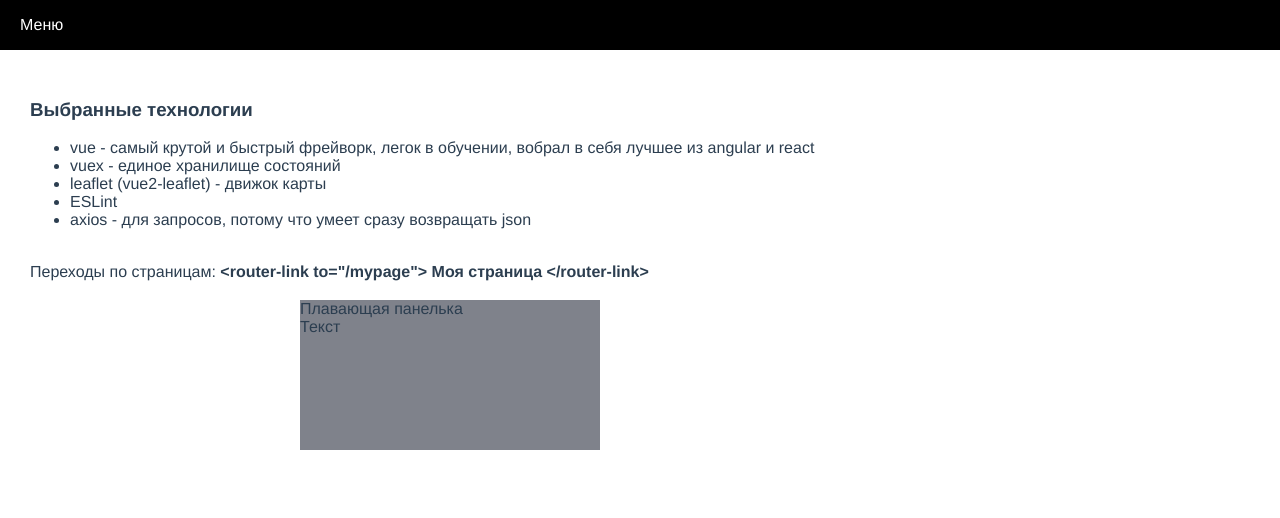
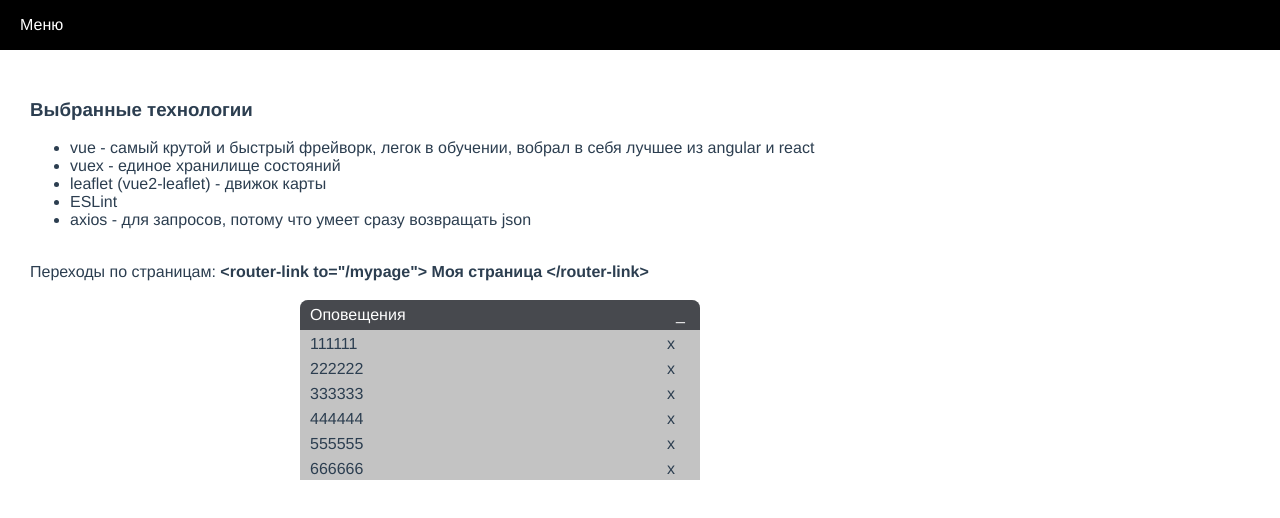
Before and after one commit to almaz73/tracemap, a Vue app: page /#/technologies in a window 1280 px wide. Shown: the top 518 px of the page. Built offline with nearby package versions, Linux system fonts and the light colour scheme.

Commit message:
плаваяющая панель на все страницы один, данные из store

```diff
--- a/src/components/Alert.vue
+++ b/src/components/Alert.vue
@@ -1,14 +1,41 @@
 <template>
-    <div id="draggable">
-      <div >Плавающая панелька</div>
-      <div>Текст</div>
+  <div id="draggable" v-if="alarms.length">
+    <div class="draggable-head">Оповещения
+      <div class="draggable-head-x">_</div>
     </div>
+    <div class="draggable-content" v-if="!isSmall">
+      <div class="draggable-elem" v-for="elem in alarms" :key="elem.id">{{elem.name}}
+        <span class="draggable-elem-x" @click="deleteElem(elem)">x</span>
+      </div>
+    </div>
+  </div>
 </template>
 
 <script>
 export default {
   name: 'Alert',
+  data() {
+    return {
+      isDraggable: false,
+      isSmall: false
+    };
+  },
+  computed: {
+    alarms: function() {
+      return this.$store.state.alarms;
+    }
+  },
+  created() {
+    this.isDraggable = document.getElementById('draggable');
+  },
+  methods: {
+    deleteElem(elem) {
+      let alarms = this.alarms.filter(el => el.id !== elem.id);
+      this.$store.dispatch('setAlarms', alarms);
+    }
+  },
   mounted() {
+    let me = this;
     let elem = document.getElementById('draggable');
 
     elem.onmousedown = e => {
@@ -16,7 +43,16 @@
       let shiftX = e.pageX - coords.left;
       let shiftY = e.pageY - coords.top;
 
-      document.body.appendChild(elem);
+      if (e.target.className === 'draggable-head-x') { // уменьшение
+        if (!me.isSmall) elem.style.top = (window.innerHeight - 30) + 'px';
+        else if (coords.top > (window.innerHeight - 200)) elem.style.top = (window.innerHeight - 200) + 'px';
+        me.isSmall = !me.isSmall;
+      }
+
+      // список элементов, на которых перетаскивание отключается
+      if (['draggable-head-x', 'draggable-elem-x'].includes(e.target.className)) return e.stopPropagation();
+
+      if (!this.isDraggable) document.body.appendChild(elem);
       moveAt(e);
 
       function moveAt(e) {
@@ -41,23 +77,72 @@
         left: box.left + pageXOffset
       };
     }
-  },
-
-  methods: {}
+  }
 };
 </script>
 
-<style scoped>
-  #draggable{
-    width: 300px;
-    height: 150px;
-    background: #7f828b;
+<style>
+  :root {
+    --radius: 8px;
+  }
+
+  .draggable-head, #draggable {
+    border-radius: var(--radius) var(--radius) 0 0;
+  }
+
+  #draggable {
+    font-family: 'Avenir', Helvetica, Arial, sans-serif;
+    width: 400px;
+    height: 30px;
+    background: #c3c3c3;
     position: absolute;
-    top:300px;
-    left:300px;
-    z-index: 300;
+    top: 300px;
+    left: 300px;
+    z-index: 3;
   }
-  .alert:hover{
+
+  .draggable-head {
+    line-height: 30px;
+    text-indent: 10px;
     background: #47494e;
+    color: white;
+    width: 100%;
+    cursor: pointer;
+    height: 30px;
   }
+
+  .draggable-content {
+    min-height: 150px;
+    max-height: 150px;
+    background: #c3c3c3;
+
+    overflow-y: auto;
+  }
+  .draggable-elem{
+    padding: 5px 10px 2px 10px;
+  }
+  .draggable-elem:hover{
+    background: #cccccc;
+  }
+
+  .draggable-elem span {
+    float: right;
+    padding: 0px 15px 2px;
+    margin: 0;
+    cursor: pointer;
+  }
+
+  .draggable-head-x {
+    border-radius: 0 var(--radius) 0 0;
+    padding: 0px 15px 0 5px;
+    position: absolute;
+    right: 0px;
+    top: 0px;
+    z-index: 4;
+  }
+
+  .draggable-head-x:hover {
+    background: #57595e;
+  }
+
 </style>
--- a/src/components/Header.vue
+++ b/src/components/Header.vue
@@ -9,7 +9,7 @@
   name: 'Header',
   methods: {
     openMenu: function() {
-      this.$store.dispatch('getIsMenu', !this.$store.getters.isMenu);
+      this.$store.dispatch('setIsMenu', !this.$store.getters.isMenu);
     }
   }
 };
--- a/src/components/Menu.vue
+++ b/src/components/Menu.vue
@@ -17,7 +17,7 @@
   },
   methods: {
     closeWindow: function() {
-      this.$store.dispatch('getIsMenu', !this.$store.getters.isMenu);
+      this.$store.dispatch('setIsMenu', !this.$store.getters.isMenu);
     }
   }
 };
--- a/src/store/index.js
+++ b/src/store/index.js
@@ -3,21 +3,35 @@
 const createStore = () => {
   return new Vuex.Store({
     state: {
-      isMenu: false
+      isMenu: false,
+      alarms: [
+        {id: 1, name: '111111'}, {id: 2, name: '222222'}, {id: 3, name: '333333'},
+        {id: 4, name: '444444'}, {id: 5, name: '555555'}, {id: 6, name: '666666'},
+        {id: 7, name: '777777'}, {id: 8, name: '888888'}, {id: 9, name: '999999'}
+      ]
     },
     getters: {
       isMenu(state) {
         return state.isMenu;
+      },
+      alarms(state) {
+        return state.alarms;
       }
     },
     mutations: {
-      getIsMenu(state, isMenu) {
+      setIsMenu(state, isMenu) {
         state.isMenu = isMenu;
+      },
+      setAlarms(state, alarms) {
+        state.alarms = alarms;
       }
     },
     actions: {
-      getIsMenu(context, qqq) {
-        context.commit('getIsMenu', qqq);
+      setIsMenu(context, payload) {
+        context.commit('setIsMenu', payload);
+      },
+      setAlarms(context, payload) {
+        context.commit('setAlarms', payload);
       }
     }
   });
```
